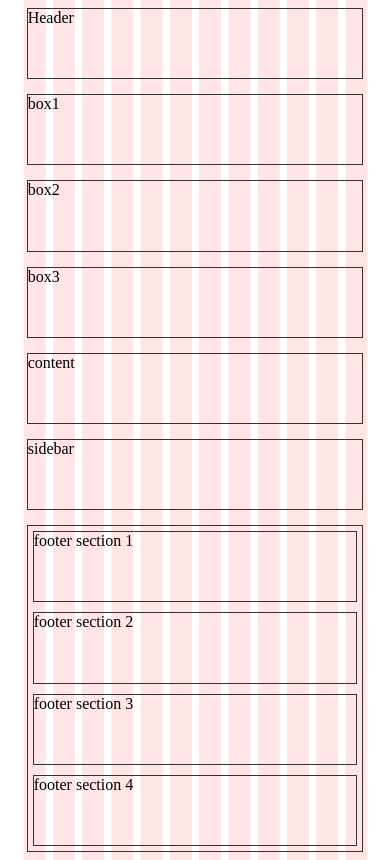
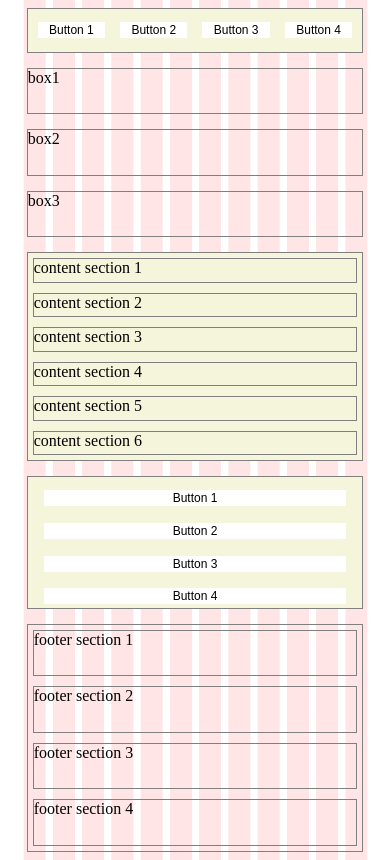
Before and after one commit to huenguyensw/Uppgiften1_CSSGrid, a plain HTML site: page index.html in a window 390 px wide. Drawn offline with Linux system fonts and the light colour scheme.

Commit message:
grid and flex

```diff
--- a/CSS/style.css
+++ b/CSS/style.css
@@ -29,6 +29,29 @@ body {
 }
 header {
 	grid-area: header;
+	background-color: beige;
+	display: flex;
+	align-items: center;
+	column-gap: 15px;
+	padding-left: 10px;
+	padding-right: 10px;
+	flex-direction: row;
+
+}
+.btn {
+	background-color: white;
+	border: none;
+	font-size: 12px;
+}
+.sidebar button.btn {
+	width: 90%;
+	margin-top: 10px;
+	margin-left: auto;
+	margin-right: auto;
+
+}
+#button4 {
+	margin-left: auto;
 }
 nav {
 	grid-area: nav;
@@ -54,10 +77,24 @@ main {
 }
 .content {
 	grid-area: 1/1/2/4;
+	background-color: beige;
+	display: flex;
+	flex-wrap: wrap;
+	justify-content: space-around;
+	row-gap: 10px ;
+	padding: 5px 5px;
+}
+.content-section {
+	width: 32%;
 }
 .sidebar {
 	grid-area: 1/4/2/5;
-}
+	background-color: beige;
+	border-left: none;
+	border-bottom: none;
+	display: flex;
+	flex-direction: column;
+	}
 
 footer {
 	grid-area: footer;
@@ -70,6 +107,9 @@ footer {
 /*for smaller desktop screens*/
 
 @media screen and (min-width: 960px) and (max-width: 1200px) {
+	.border {
+		border: 2.5px solid #333;
+	}
 	nav {
 	grid-template-columns: repeat(4,1fr);
 	}
@@ -89,9 +129,22 @@ footer {
 	.content {
 		grid-column: 1/span 2;
 	}
+	.content-section {
+		width: 48%;
+
+	}
 	.sidebar {
 		grid-column: 3/span 1;
+		border-right: none;
+		border-bottom: none;
 	}
+
+	header.border {
+		border-left: none;
+		border-right: none;
+		border-bottom: none;
+	}
+
 }
 
 /*for tablets*/
@@ -130,16 +183,23 @@ footer {
 		grid-template-columns: repeat(2,1fr);
 		row-gap: 15px;
 	}
+	.content-section {
+		width: 98%;
+	}
 }
 
 /* for mobilephone*/
 
 @media screen and (max-width: 768px) {
+	.border {
+		border: 1.5px solid gray;
+	}
 	.container{
 	grid-template-columns: 1fr;
 	}
 	header {
 		grid-row: 1/span 1;
+		overflow: hidden;
 	}
 	nav {
 		grid-row: 2/span 3;
@@ -164,12 +224,27 @@ footer {
 	.content {
 		grid-area: 1/1/2/2;
 	}
+	.content-section {
+		width: 100%;
+
+	}
 	.sidebar {
 		grid-area: 2/1/3/2;
+		justify-content: space-around;
 	}
 	footer {
 		grid-template-columns: 1fr;
 		grid-row: 7/span 4;
 		row-gap: 10px;
 	}
+	#button4 {
+		margin-left: unset;
+	}
+	header {
+		justify-content: space-around;
+		align-items: center;
+	}
+	header button.btn {
+		width: 50%;
+	}
 }
--- a/index.html
+++ b/index.html
@@ -13,15 +13,32 @@
     4/ under footer create 4 children: footer section 1 to 4-->
 <body>
 	<div class="container">
-        <header class="border">Header</header>
+        <header class="border">
+            <button class="btn">Button 1</button>
+            <button class="btn">Button 2</button>
+            <button class="btn">Button 3</button>
+            <button class="btn" id="button4">Button 4</button>
+        </header>
         <nav>
             <section class="border box1">box1</section>
             <section class="border box2">box2</section>
             <section class="border box3">box3</section>
         </nav>
         <main>
-            <section class="border content">content</section>
-            <section class="border sidebar">sidebar</section>
+            <section class="border content">
+                <section class="border content-section">content section 1</section>
+                <section class="border content-section">content section 2</section>
+                <section class="border content-section">content section 3</section>
+                <section class="border content-section">content section 4</section>
+                <section class="border content-section">content section 5</section>
+                <section class="border content-section">content section 6</section>
+            </section>
+            <section class="border sidebar">
+                <button class="btn">Button 1</button>
+                <button class="btn">Button 2</button>
+                <button class="btn">Button 3</button>
+                <button class="btn">Button 4</button>
+            </section>
         </main>
         <footer class="border">
             <section class="border section1">footer section 1</section>
```
